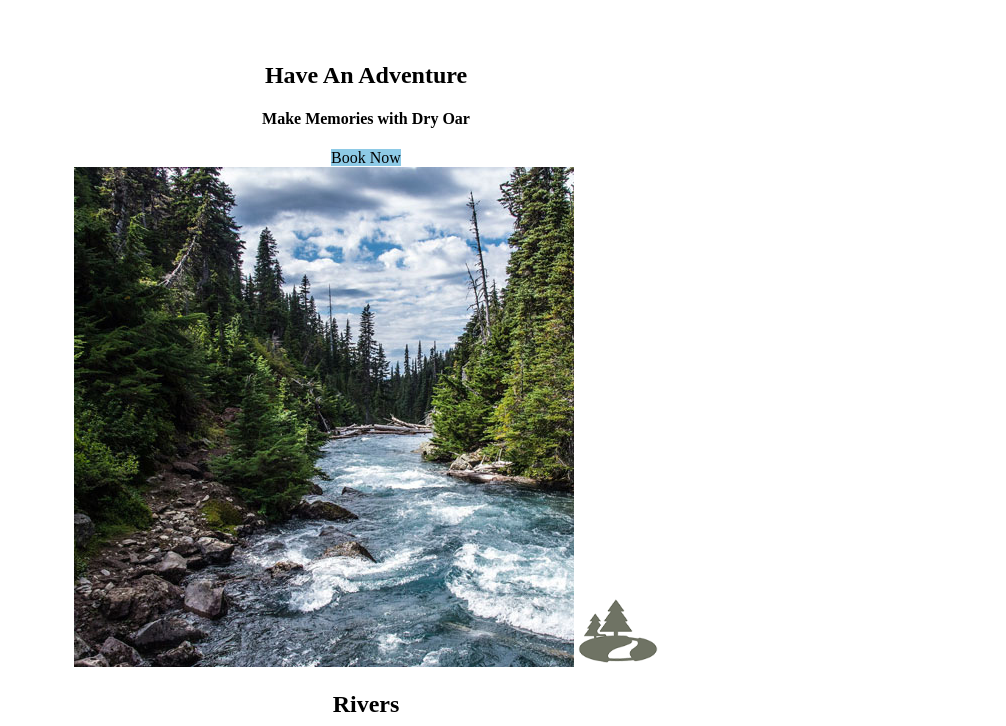
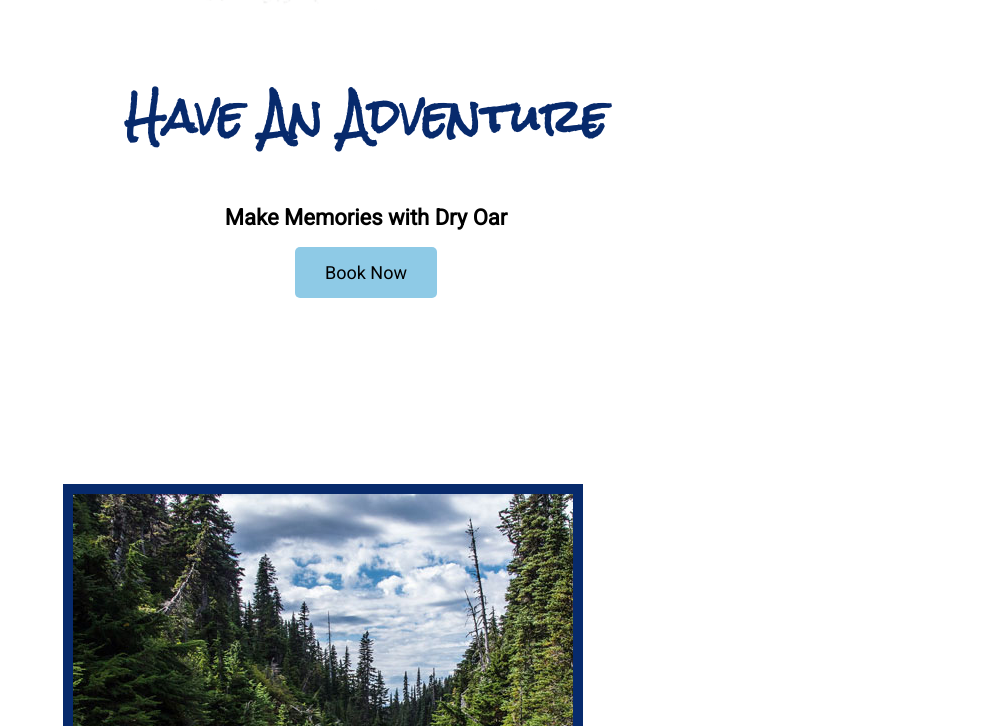
Before and after one commit to jud-sdev/wdd-130, a plain HTML site: page wwr/index.html in a window 1280 px wide. Shown: the part 914-1640 px from the top of the page, without its empty margins (274-1280 px from the left). Drawn offline with Linux system fonts and the light colour scheme.

Commit message:
added margin and padding

```diff
--- a/wwr/styles/style.css
+++ b/wwr/styles/style.css
@@ -1,3 +1,5 @@
+@import url('https://fonts.googleapis.com/css2?family=Roboto&family=Rock+Salt&display=swap');
+
 #content {
     max-width: 1600px;
     margin: 0 auto;
@@ -19,6 +21,10 @@ main section {
 }
 body {
     background-color: #FFFFFF;
+    font-family: Roboto, Helvetica, sans-serif;
+    font-size: 22px;
+    margin: 0;
+    padding: 0;
 }
 header {
     background-color: #072A6C;
@@ -27,6 +33,7 @@ nav a {
     color: white;
     text-align: center;
     text-decoration: none;
+    padding: 35px;
 }
 nav a:hover {
     background-color: #8ECAE6;
@@ -37,6 +44,10 @@ nav a:hover {
     background-color: #8ECAE6;
     color: black;
     text-decoration: none;
+    font-size: 18px;
+    padding: 15px 30px;
+    margin-top: 50px;
+    border-radius: 5px;
 }
 .book:hover, .join:hover {
     background-color: #072A6C;
@@ -47,10 +58,14 @@ nav a:hover {
 .msg {
     background-color: #072A6C;
     color: white;
+    line-height: 1.5em;
+    padding: 35px;
 }
 footer {
    background-color: #072A6C;
    color: white;
+   padding: 25px 50px;
+   margin-top: 200px;
 }
 footer a {
     color: white;
@@ -63,6 +78,7 @@ footer a:hover {
 }
 .icon {
     width: 80px;
+    padding-top: 10px;
 }
 .logo {
     width: 80px;
@@ -73,3 +89,34 @@ footer a:hover {
 footer p {
     font-size: 1.2em;
 }
+.home-title {
+    font-family: 'Rock Salt', 'Bradley Hand', sans-serif;
+    font-size: 2em;
+    margin-top: 10px;
+    color: #072A6C;
+}
+.msg h2 {
+    font-family: 'Rock Salt', 'Bradley Hand', sans-serif;
+}
+.msg p {
+    font-size: .8em;
+    padding-bottom: 15px;
+}
+h2 {
+    margin: 0;
+}
+#logo_link {
+    padding-top: 5px;
+}
+footer .social img {
+    padding-top: 15px;
+}
+.rivers-card, .camping-card, .rapids-card {
+    margin: 200px 0;
+}
+.card-img {
+    border: 10px solid #072A6C;
+}
+main section img {
+    box-sizing: border-box;
+}
```
